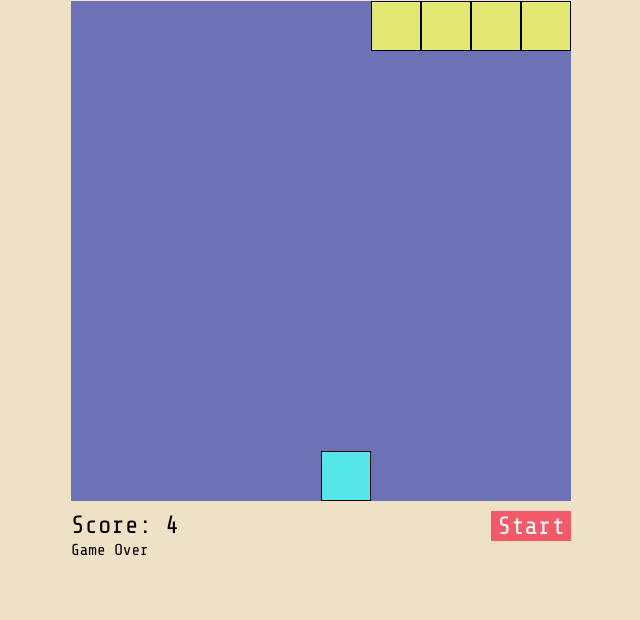
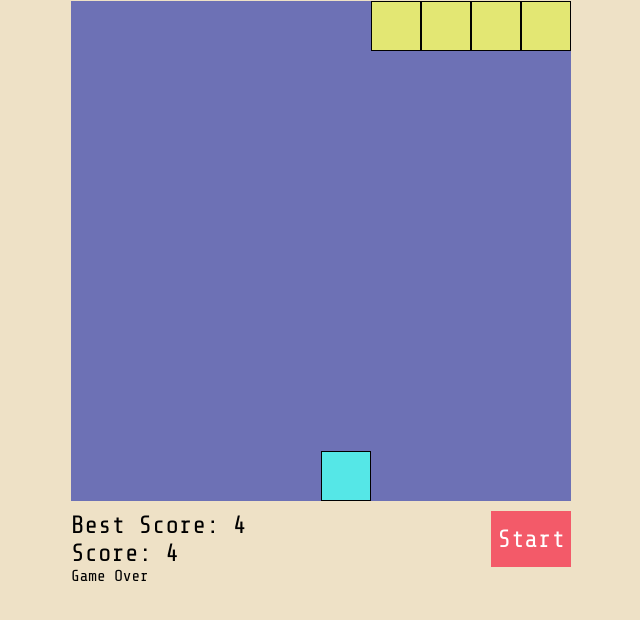
Before and after one commit to Ronaldodev03/snake-game-js, a plain HTML site: page index.html in a window 1280 px wide. Both pictures are taken after a click on the button "Start". Shown: the part 78-698 px from the top of the page, without its empty margins (319-959 px from the left). Drawn offline with nearby package versions, Linux system fonts and the light colour scheme.

Commit message:
best score con local storage

```diff
--- a/index.html
+++ b/index.html
@@ -17,7 +17,8 @@
     <div id="board"></div>
     <div class="boardInfo">
       <div>
-        Score:
+        <div id="scoreBoard__best"></div>
+        <span> Score: </span>
         <div id="scoreBoard"></div>
       </div>
       <button id="start">Start</button>
--- a/script.js
+++ b/script.js
@@ -1,6 +1,7 @@
 // HTML Elements
 const board = document.getElementById("board");
 const scoreBoard = document.getElementById("scoreBoard");
+const scoreBoardBest = document.getElementById("scoreBoard__best");
 const startButton = document.getElementById("start");
 const gameOverSign = document.getElementById("gameOver");
 
@@ -86,6 +87,13 @@ const gameOver = () => {
   gameOverSign.style.display = "block";
   clearInterval(moveInterval);
   startButton.disabled = false;
+
+  // Verifica y actualiza el mejor puntaje
+  const bestScore = localStorage.getItem("bestScore") || 0;
+  if (score > bestScore) {
+    localStorage.setItem("bestScore", score);
+    scoreBoardBest.innerText = `Best Score: ${score}`; // Actualiza el mejor puntaje en la UI
+  }
 };
 
 const setDirection = (newDirection) => {
@@ -118,9 +126,6 @@ const createEmptyBoard = () => {
   emptySquares = [];
   createBoard(); // Crea el tablero con las casillas vacías
 };
-
-// Llamar a la función para crear un tablero vacío al cargar la página
-document.addEventListener("DOMContentLoaded", createEmptyBoard);
 
 const createRandomFood = () => {
   const randomEmptySquare =
@@ -179,7 +184,7 @@ document.addEventListener("keydown", (e) => {
   }
 });
 
-/* mobile */
+/* ---------------mobile--------------- */
 
 if ("ontouchstart" in window || navigator.maxTouchPoints > 0) {
   document.body.classList.add("touch-enabled");
@@ -205,3 +210,19 @@ rightButton.addEventListener("touchstart", () => {
 });
 
 startTouchButton.addEventListener("touchstart", startGame);
+
+/*  ---------------mejor score con local storage--------------- */
+const initializeBestScore = () => {
+  const bestScore = localStorage.getItem("bestScore");
+  if (bestScore) {
+    scoreBoardBest.innerText = `Best Score: ${bestScore}`;
+  } else {
+    scoreBoardBest.innerText = `Best Score: 0`;
+  }
+};
+
+// Llama a la función al cargar la página
+document.addEventListener("DOMContentLoaded", () => {
+  createEmptyBoard(); // Crea el tablero vacío
+  initializeBestScore(); // Muestra el mejor puntaje al cargar
+});
```
